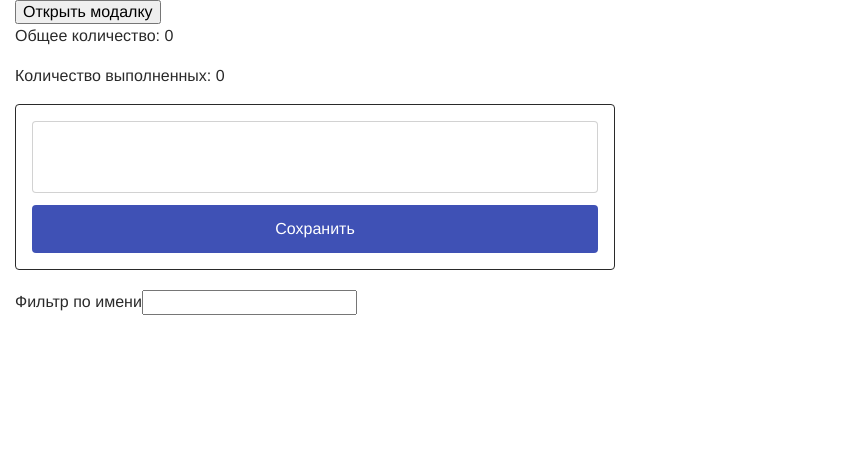
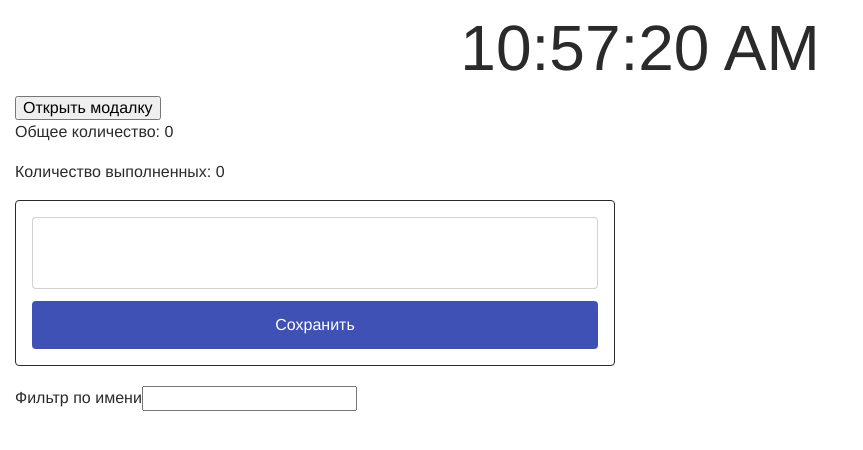
Before and after one commit to AlexSytsenko/react-test, a React (Create React App) app: page / in a window 1280 px wide. Shown: the top 450 px of the page, without its empty margins (0-863 px from the left). Built offline with nearby package versions, Linux system fonts and the light colour scheme.

Commit message:
add Clock component

```diff
--- a/src/App.js
+++ b/src/App.js
@@ -11,6 +11,7 @@ import FilterTodo from './components/FilterTodo';
 
 import Container from './components/Container';
 import Modal from './components/Modal';
+import Clock from './components/Clock';
 
 const colorPickerOptions = [
   { label: 'red', color: '#F44336' },
@@ -124,6 +125,8 @@ class App extends Component {
     return (
       <Container>
         {/* <h1>Состояние компонента</h1> */}
+        <Clock />
+
         <button type="button" onClick={this.toggleModal}>
           Открыть модалку
         </button>
--- /dev/null
+++ b/src/components/Clock/Clock.scss
@@ -0,0 +1,4 @@
+.Clock__face {
+  font-size: 64px;
+  text-align: center;
+}
--- /dev/null
+++ b/src/components/Clock/index.jsx
@@ -0,0 +1,27 @@
+import { Component } from 'react';
+import './Clock.scss';
+
+export default class Clock extends Component {
+  state = {
+    time: new Date().toLocaleTimeString(),
+  };
+
+  intervalId = null;
+
+  componentDidMount() {
+    console.log('setInterval');
+
+    this.intervalId = setInterval(
+      () => this.setState({ time: new Date().toLocaleTimeString() }),
+      1000,
+    );
+  }
+
+  componentWillUnmount() {
+    clearInterval(this.intervalId);
+  }
+
+  render() {
+    return <div className="Clock__face">{this.state.time}</div>;
+  }
+}
```
